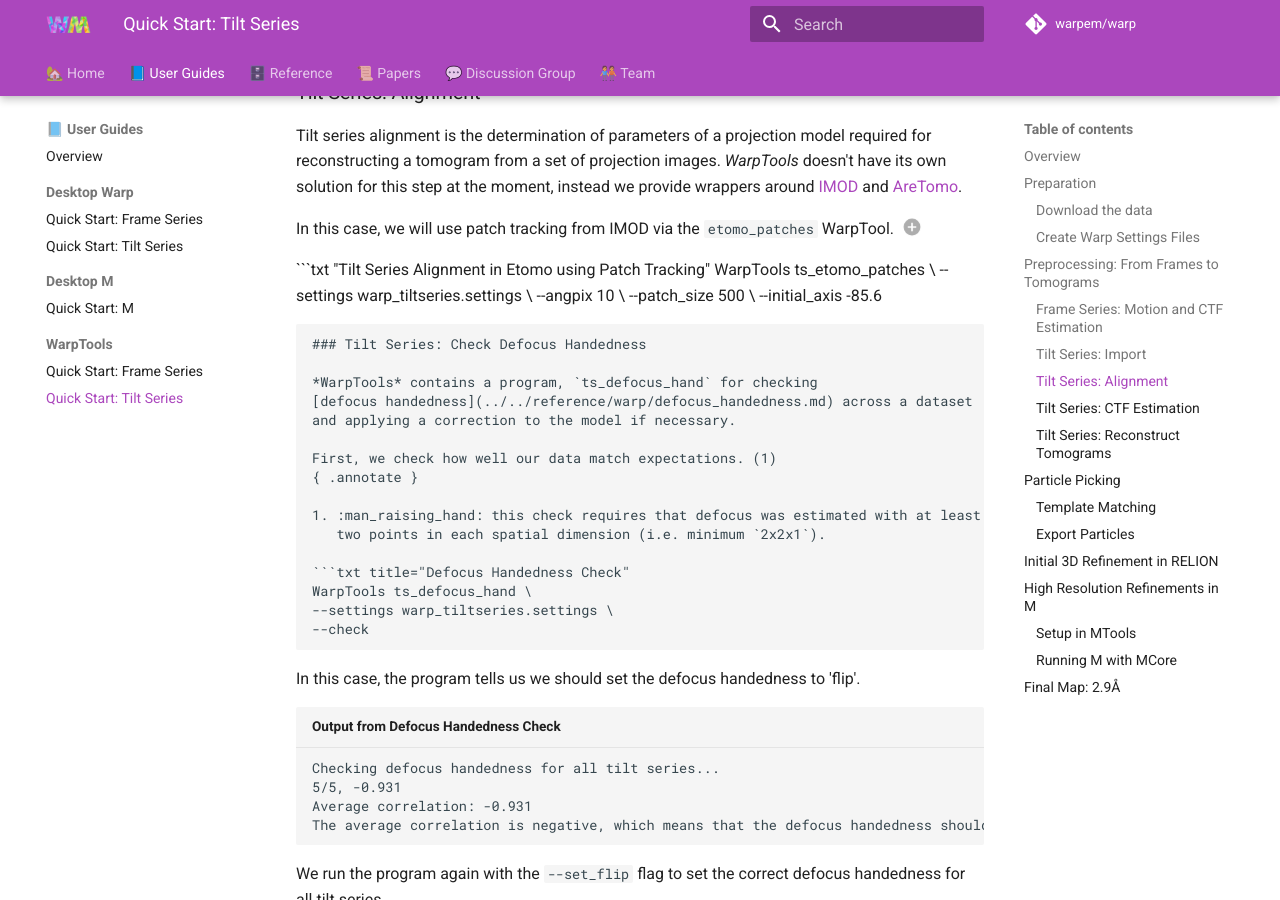
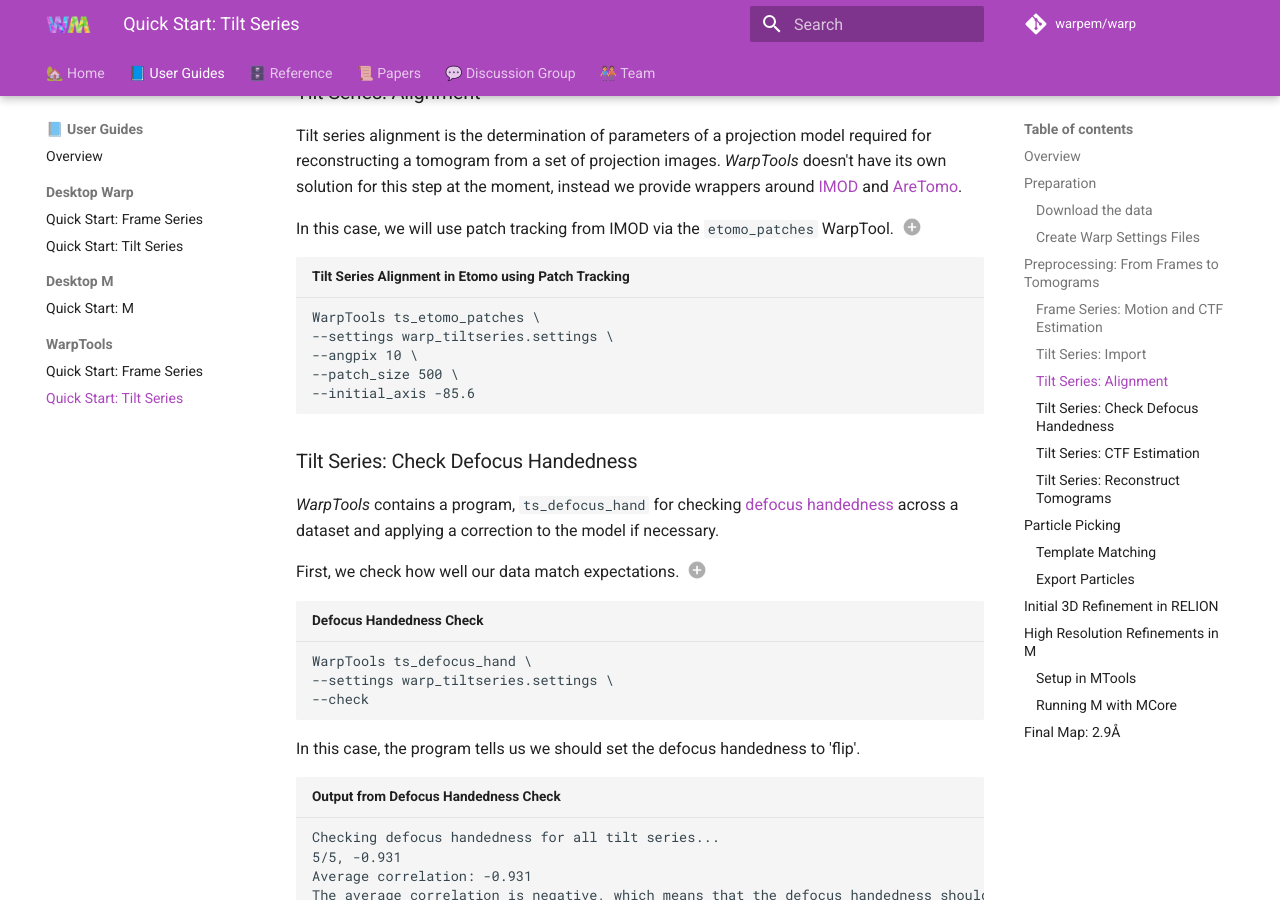
Before and after one commit to warpem/warp, an MkDocs documentation site: the page built from docs/user_guide/warptools/quick_start_warptools_tilt_series.md, in a window 1280 px wide and 900 px high, scrolled down 4740 px. Built offline with MkDocs 1.6.1 and Material for MkDocs 9.7.7, drawn with Linux system fonts in a browser that asks for light colours; emoji names are drawn with the system emoji font; comment, search, counter and statistics services are not loaded.

Commit message:
formatting fix tilt series alignment docs (#68)

````diff
--- a/docs/user_guide/warptools/quick_start_warptools_tilt_series.md
+++ b/docs/user_guide/warptools/quick_start_warptools_tilt_series.md
@@ -695,7 +695,7 @@ In this case, we will use patch tracking from IMOD via the `etomo_patches` WarpT
 
 1. :man_raising_hand: `ts_etomo_fiducials` and `ts_aretomo` are also available.
 
-```txt "Tilt Series Alignment in Etomo using Patch Tracking"
+```txt title="Tilt Series Alignment in Etomo using Patch Tracking"
 WarpTools ts_etomo_patches \
 --settings warp_tiltseries.settings \
 --angpix 10 \
````
